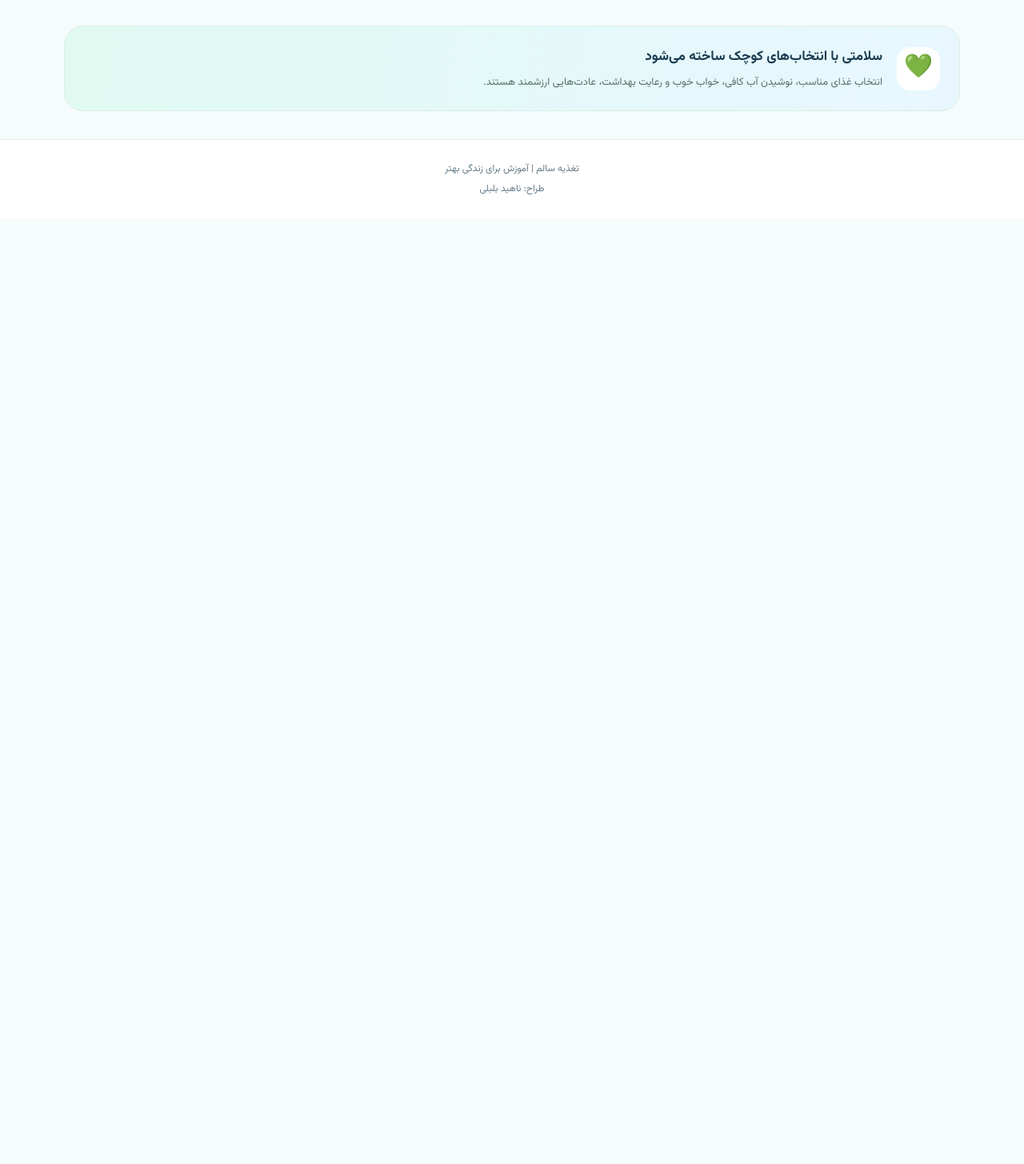
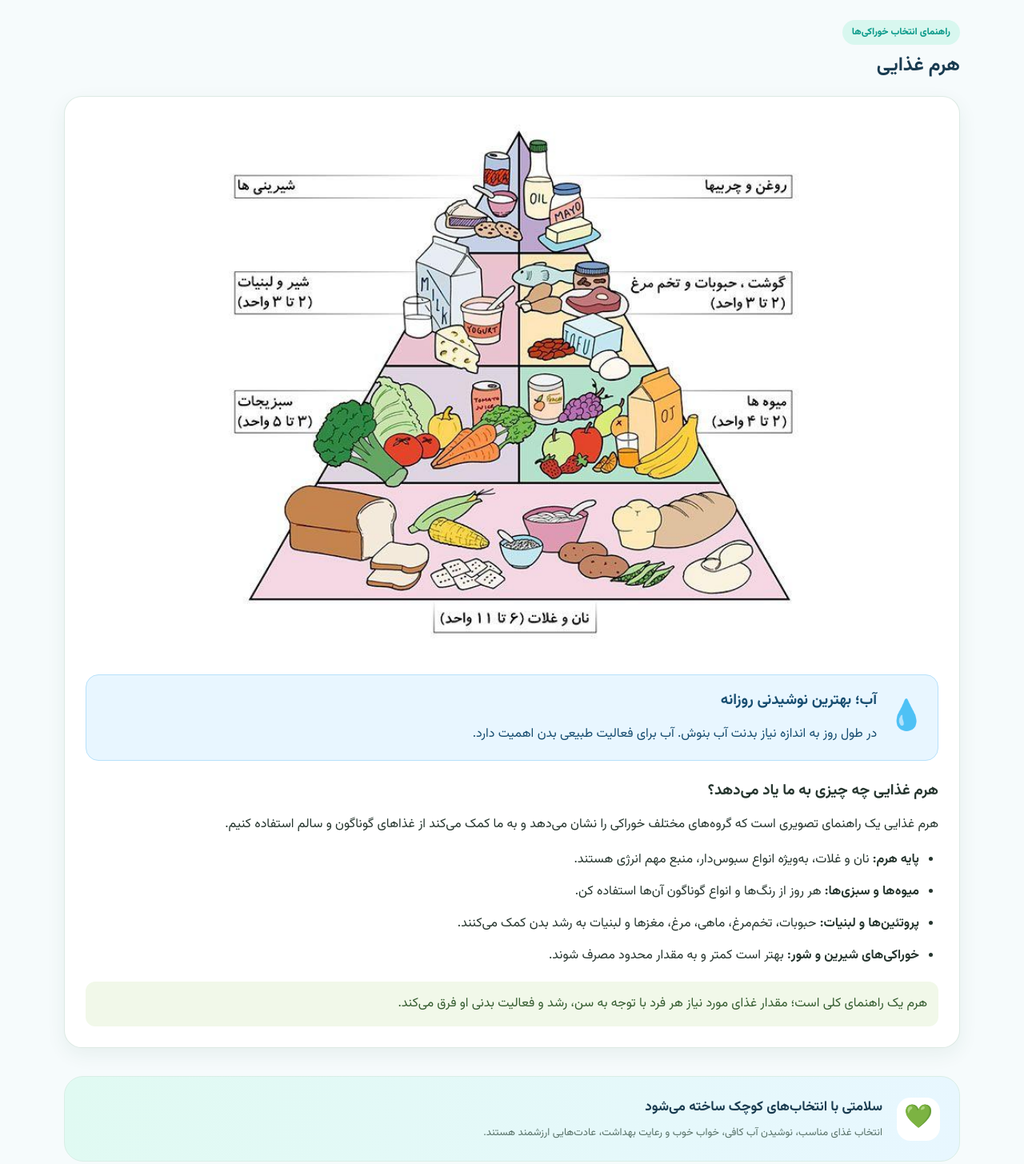
Before and after one commit to mortezakarami17-sketch/HealthyNutrition, a plain HTML site: page index.html in a window 1280 px wide. Shown: the part 1683-3138 px from the top of the page at 80% size. Before the commit the page ends 1956 px from the top, so only its background shows below. Drawn offline with Linux system fonts and the light colour scheme.

Commit message:
Add food pyramid learning section

```diff
--- a/index.html
+++ b/index.html
@@ -115,7 +115,51 @@
             </div>
         </section>
 
-        <section class="message-card">
+                        <section id="foodPyramidSection" class="food-pyramid-section" aria-labelledby="foodPyramidTitle">
+    <div class="section-heading">
+        <div>
+            <span class="eyebrow">راهنمای انتخاب خوراکی‌ها</span>
+            <h2 id="foodPyramidTitle">هرم غذایی</h2>
+        </div>
+    </div>
+
+    <div class="food-pyramid-card">
+        <img
+            class="food-pyramid-image"
+            src="./assets/images/food-pyramid.jpg"
+            alt="تصویر آموزشی هرم غذایی و گروه‌های مختلف خوراکی"
+            loading="lazy"
+            decoding="async"
+        >
+
+        <div class="water-reminder">
+            <span class="water-reminder-icon" aria-hidden="true">💧</span>
+            <div>
+                <h3>آب؛ بهترین نوشیدنی روزانه</h3>
+                <p>در طول روز به اندازه نیاز بدنت آب بنوش. آب برای فعالیت طبیعی بدن اهمیت دارد.</p>
+            </div>
+        </div>
+
+        <div class="food-pyramid-explanation">
+            <h3>هرم غذایی چه چیزی به ما یاد می‌دهد؟</h3>
+            <p>
+                هرم غذایی یک راهنمای تصویری است که گروه‌های مختلف خوراکی را نشان می‌دهد
+                و به ما کمک می‌کند از غذاهای گوناگون و سالم استفاده کنیم.
+            </p>
+            <ul>
+                <li><strong>پایه هرم:</strong> نان و غلات، به‌ویژه انواع سبوس‌دار، منبع مهم انرژی هستند.</li>
+                <li><strong>میوه‌ها و سبزی‌ها:</strong> هر روز از رنگ‌ها و انواع گوناگون آن‌ها استفاده کن.</li>
+                <li><strong>پروتئین‌ها و لبنیات:</strong> حبوبات، تخم‌مرغ، ماهی، مرغ، مغزها و لبنیات به رشد بدن کمک می‌کنند.</li>
+                <li><strong>خوراکی‌های شیرین و شور:</strong> بهتر است کمتر و به مقدار محدود مصرف شوند.</li>
+            </ul>
+            <p class="food-pyramid-note">
+                هرم یک راهنمای کلی است؛ مقدار غذای مورد نیاز هر فرد با توجه به سن،
+                رشد و فعالیت بدنی او فرق می‌کند.
+            </p>
+        </div>
+    </div>
+</section>
+<section class="message-card">
             <span class="message-icon">💚</span>
             <div>
                 <h2>سلامتی با انتخاب‌های کوچک ساخته می‌شود</h2>
--- a/service-worker.js
+++ b/service-worker.js
@@ -1,4 +1,4 @@
-const CACHE_NAME = "healthy-nutrition-v6";
+const CACHE_NAME = "healthy-nutrition-v7";
 
 const APP_FILES = [
     "./",
@@ -6,6 +6,7 @@ const APP_FILES = [
     "./manifest.json",
     "./src/core/app.js",
     "./src/styles/main.css",
+    "./assets/images/food-pyramid.jpg",
     "./src/shared/storage/progress-storage.js",
     "./src/shared/ui/award-celebration.js",
     "./src/lessons/healthy-food/content/content.js",
--- a/src/styles/main.css
+++ b/src/styles/main.css
@@ -1265,3 +1265,95 @@ button[hidden],
 [hidden] {
     display: none !important;
 }
+
+/* FOOD PYRAMID SECTION */
+.food-pyramid-section {
+    margin: 28px 0;
+}
+
+.food-pyramid-card {
+    background: var(--card-background, #ffffff);
+    border: 1px solid rgba(45, 125, 90, 0.16);
+    border-radius: 22px;
+    padding: clamp(14px, 3vw, 26px);
+    box-shadow: 0 8px 24px rgba(30, 80, 55, 0.07);
+}
+
+.food-pyramid-image {
+    display: block;
+    width: 100%;
+    max-width: 760px;
+    height: auto;
+    object-fit: contain;
+    margin: 0 auto 20px;
+    border-radius: 14px;
+}
+
+.water-reminder {
+    display: flex;
+    align-items: center;
+    gap: 14px;
+    padding: 16px;
+    margin: 12px 0 22px;
+    background: #e8f6ff;
+    border: 1px solid #b7e1fa;
+    border-radius: 16px;
+    color: #174d70;
+}
+
+.water-reminder-icon {
+    flex: 0 0 auto;
+    font-size: 2.3rem;
+}
+
+.water-reminder h3,
+.food-pyramid-explanation h3 {
+    margin: 0 0 10px;
+    line-height: 1.7;
+}
+
+.water-reminder p,
+.food-pyramid-explanation p {
+    margin: 0;
+    line-height: 2;
+}
+
+.food-pyramid-explanation {
+    color: var(--text-color, #26352e);
+    line-height: 2;
+}
+
+.food-pyramid-explanation ul {
+    padding-right: 24px;
+    margin: 12px 0;
+}
+
+.food-pyramid-explanation li {
+    margin: 8px 0;
+    line-height: 2;
+}
+
+.food-pyramid-note {
+    margin-top: 16px !important;
+    padding: 12px 14px;
+    border-radius: 12px;
+    background: #f1f8e9;
+    color: #365d31;
+}
+
+@media (max-width: 600px) {
+    .food-pyramid-card {
+        padding: 12px;
+        border-radius: 16px;
+    }
+    .food-pyramid-image {
+        margin-bottom: 14px;
+    }
+    .water-reminder {
+        align-items: flex-start;
+        padding: 12px;
+    }
+    .food-pyramid-explanation ul {
+        padding-right: 20px;
+    }
+}
```
Also changed, not shown: assets/images/food-pyramid.jpg (added).
